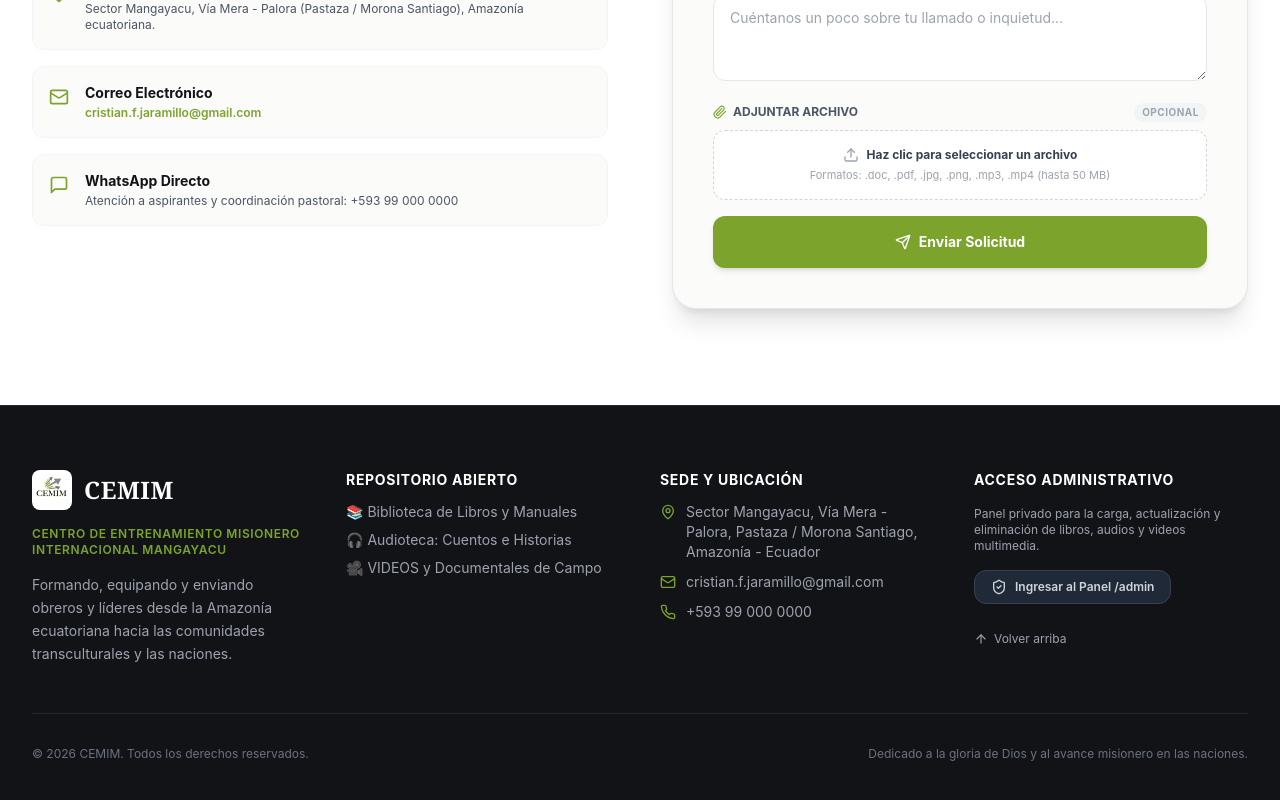
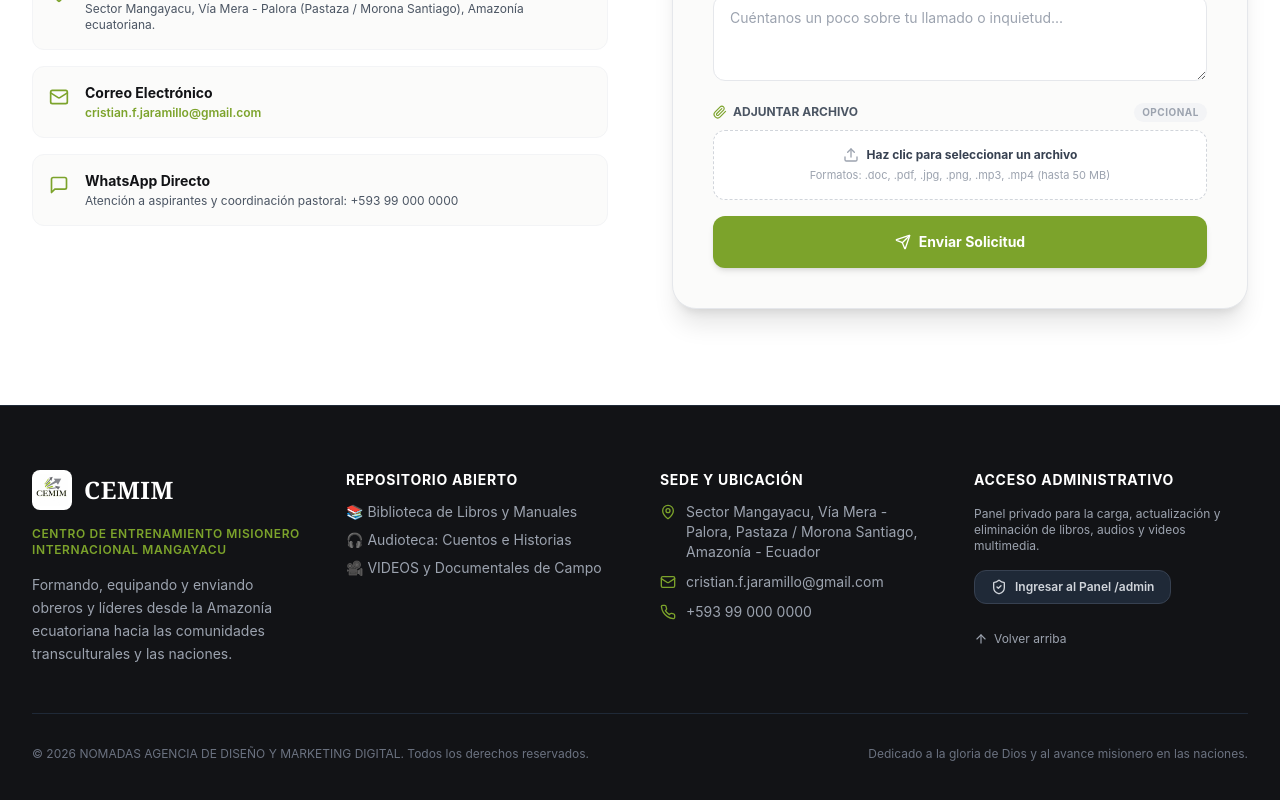
Before and after one commit to cristianfjaramillo-hue/landing-page-cemim, a Next.js app: page / in a window 1280 px wide. Shown: the part 7914-8714 px from the top of the page. Built offline with nearby package versions, Linux system fonts and the light colour scheme; no server answers.

Commit message:
chore: Update footer copyright to Nomadas Agencia de Diseno y Marketing Digital

```diff
--- a/src/components/Footer.jsx
+++ b/src/components/Footer.jsx
@@ -110,7 +110,7 @@
 
         {/* Bottom Bar */}
         <div className="mt-12 pt-8 border-t border-gray-800 flex flex-col sm:flex-row items-center justify-between gap-4 text-xs text-gray-500">
-          <p>© {new Date().getFullYear()} CEMIM. Todos los derechos reservados.</p>
+          <p>© {new Date().getFullYear()} NOMADAS AGENCIA DE DISEÑO Y MARKETING DIGITAL. Todos los derechos reservados.</p>
           <p className="flex items-center gap-1">
             Dedicado a la gloria de Dios y al avance misionero en las naciones.
           </p>
```
